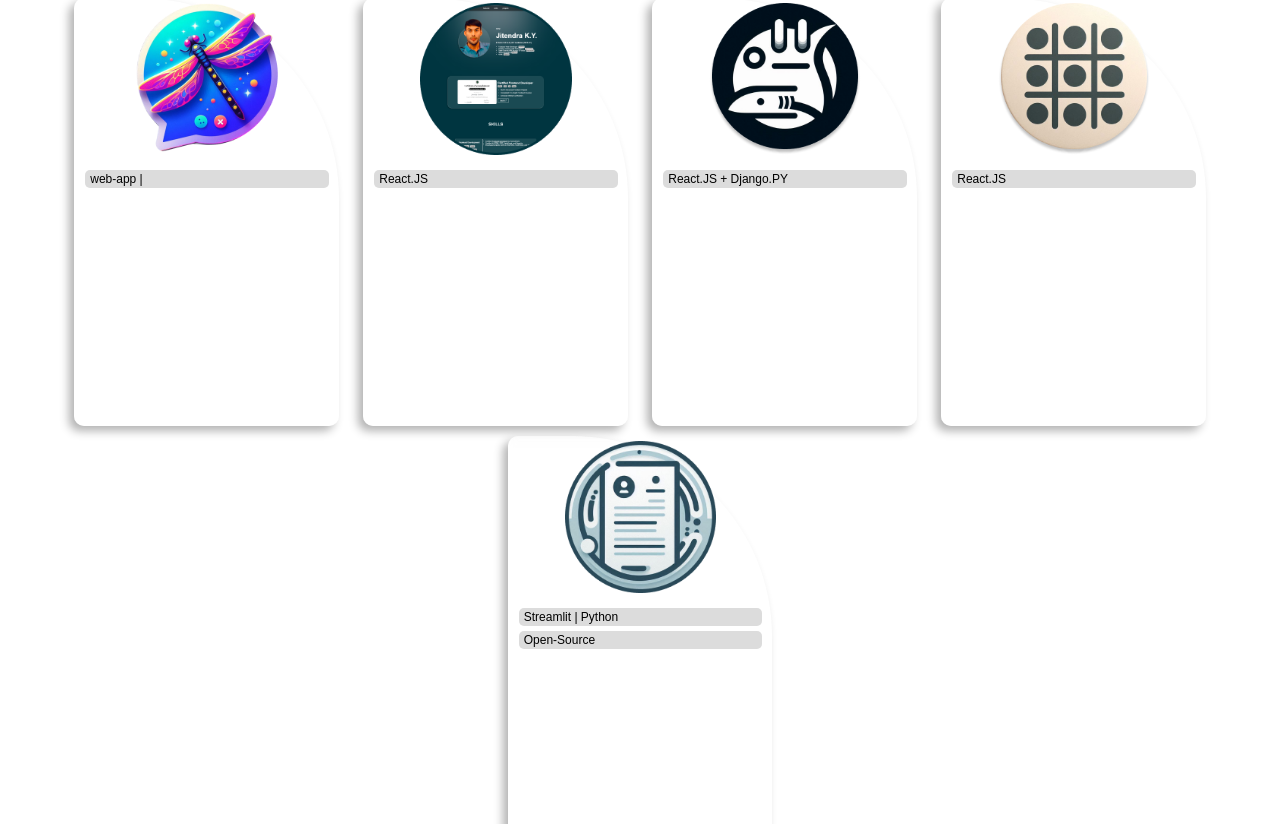
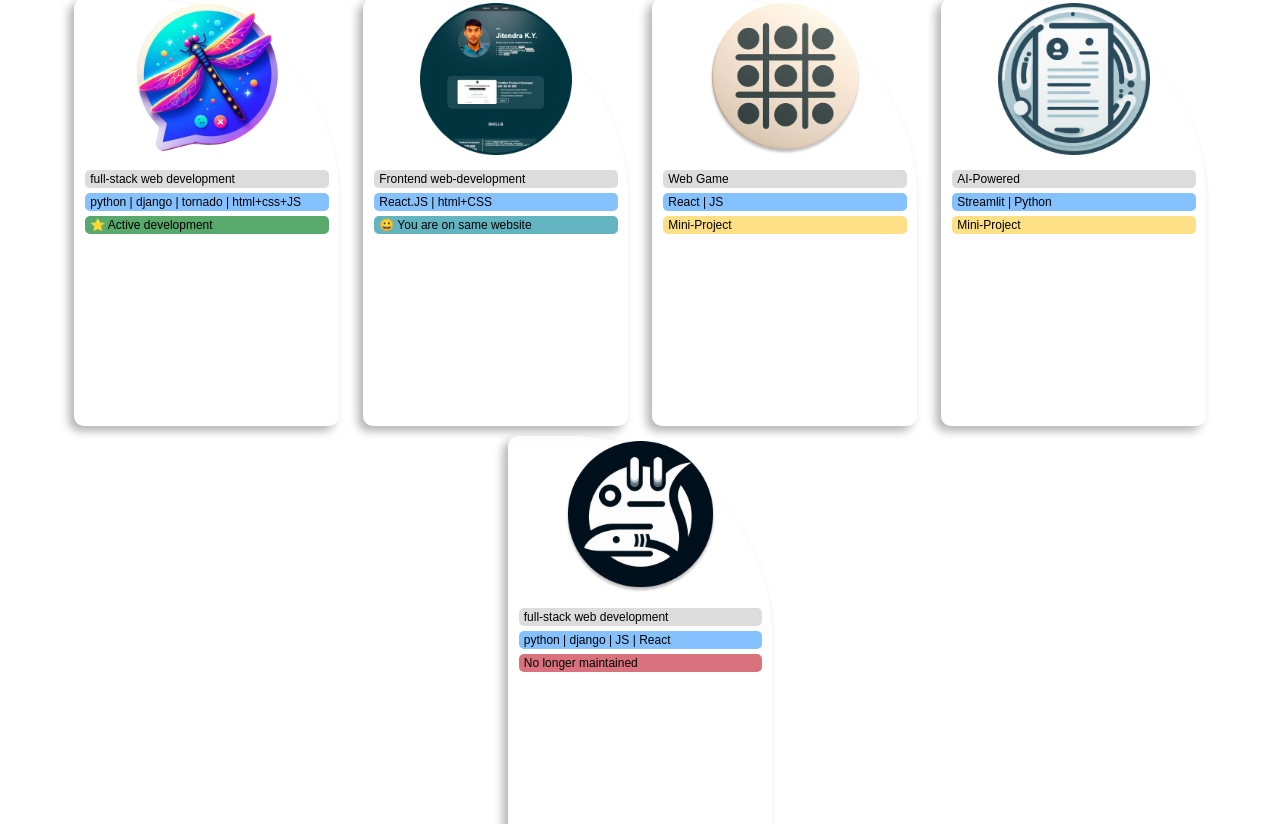
Before and after one commit to jitendra-ky/facetick, a React (Create React App) app: page / in a window 1280 px wide. Shown: the part 2316-3140 px from the top of the page. Built offline with nearby package versions, Linux system fonts and the light colour scheme.

Commit message:
Enhance project tags and styles in Projects component for better visibility and categorization

```diff
--- a/src/App.css
+++ b/src/App.css
@@ -80,6 +80,24 @@ section>.container>.title {
   font-size: 12px;
   margin: 5px;
 }
+.tag-primary {
+  background-color: #85c0ff;
+}
+.tag-secondary {
+  background-color: #6c757d;
+}
+.tag-success {
+  background-color: #58a96b;
+}
+.tag-danger {
+  background-color: #da727d;
+}
+.tag-warning {
+  background-color: #fddf86;
+}
+.tag-info {
+  background-color: #62b4c1;
+}
 
 .glass {
   background: rgba(255, 255, 255, 0.1);
--- a/src/components/Projects.jsx
+++ b/src/components/Projects.jsx
@@ -10,7 +10,9 @@ const dragonfly = (
         </div>
         <div className="card-body">
             <div className="card-body-top">
-                <div className='tag'>web-app | </div>
+                <div className="tag">full-stack web development</div>
+                <div className='tag tag-primary'>python | django | tornado | html+css+JS </div>
+                <div className="tag tag-success">⭐ Active development </div>
                 <h1>Dragonfly</h1>
             </div>
             <p>In this project Dragonfly, I am developing a fully functional open-source chatting application using industry best practices</p>
@@ -28,10 +30,12 @@ const portfolio = (
         </div>
         <div className="card-body">
             <div className="card-body-top">
-                <div className='tag'>React.JS</div>
+                <div className="tag">Frontend web-development</div>
+                <div className='tag tag-primary'>React.JS | html+CSS</div>
+                <div className="tag tag-info">😀 You are on same website</div>
                 <h1>Portfolio</h1>
             </div>
-            <p>My portfolio website showcases a diverse range of projects, highlighting my skills and dedication to crafting exceptional digital experiences. <br /> <br />you are on same website</p>
+            <p>My portfolio website showcases a diverse range of projects, highlighting my skills and dedication to crafting exceptional digital experiences.</p>
         </div>
         <div className="card-foot">
             <div className="btn" style={{visibility : "hidden"}}>use <FontAwesomeIcon icon={faExternalLinkAlt} /></div>
@@ -48,13 +52,15 @@ const sharktodo = (
         </div>
         <div className="card-body">
             <div className="card-body-top">
-                <div className='tag'>React.JS + Django.PY</div>
+                <div className="tag">full-stack web development</div>
+                <div className='tag tag-primary'>python | django | JS | React</div>
+                <div className='tag tag-danger'>No longer maintained</div>
                 <h1>SharkToDo</h1>
             </div>
             <p>SharkToDo is a React-based to-do list application designed to help you effortlessly manage your tasks.</p>
         </div>
         <div className="card-foot">
-            <div className="btn" onClick={() => window.open("https://todo.jitendra.me")}>use <FontAwesomeIcon icon={faExternalLinkAlt} /></div>
+            {/* <div className="btn" onClick={() => window.open("https://todo.jitendra.me")}>use <FontAwesomeIcon icon={faExternalLinkAlt} /></div> */}
             <div className="btn" onClick={() => window.open("https://youtu.be/rb3MPeSYs4Q?si=0V2sHXaV9bezVHyp")}><FontAwesomeIcon icon={faPlay} /> video</div>
             <div className="btn" onClick={() => window.open("https://jitendra-ky.notion.site/SharkToDo-66ff51e3c830493b9a7bceadc788d1c0")}>doc <FontAwesomeIcon icon={faExternalLinkAlt} /></div>
         </div>
@@ -68,7 +74,9 @@ const tictaktoe = (
         </div>
         <div className="card-body">
             <div className="card-body-top">
-                <div className='tag'>React.JS</div>
+                <div className='tag'>Web Game</div>
+                <div className="tag tag-primary">React | JS</div>
+                <div className='tag tag-warning'>Mini-Project</div>
                 <h1>TicTakToe</h1>
             </div>
             <p>A simple Tic-Tak-Toe game with some interesting features.</p>
@@ -88,8 +96,9 @@ const careerCraftCard = (
         </div>
         <div className="card-body">
             <div className="card-body-top">
-                <div className='tag'>Streamlit | Python</div>
-                <div className='tag'>Open-Source</div>
+                <div className="tag">AI-Powered</div>
+                <div className='tag tag-primary'>Streamlit | Python</div>
+                <div className='tag tag-warning'>Mini-Project</div>
                 <h1>CareerCraft</h1>
             </div>
             <p>CareerCraft is a Streamlit-based application that leverages Google Gemini to optimize your resume for ATS and job applications.</p>
@@ -109,9 +118,9 @@ function Projects() {
             <div className="projects-body">
                 {dragonfly}
                 {portfolio}
-                {sharktodo}
                 {tictaktoe}
                 {careerCraftCard}
+                {sharktodo}
             </div>
         </div>
     );
```
